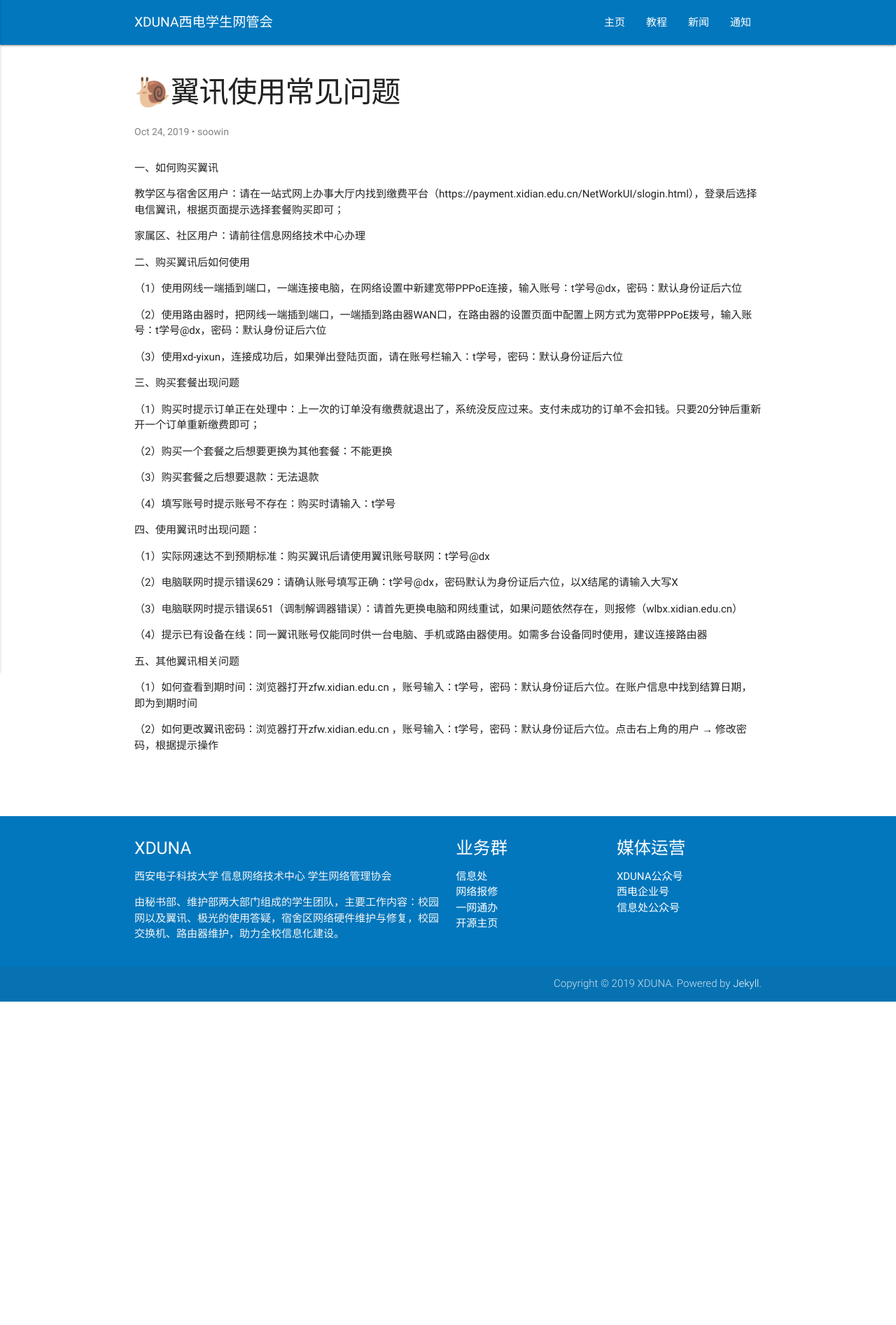
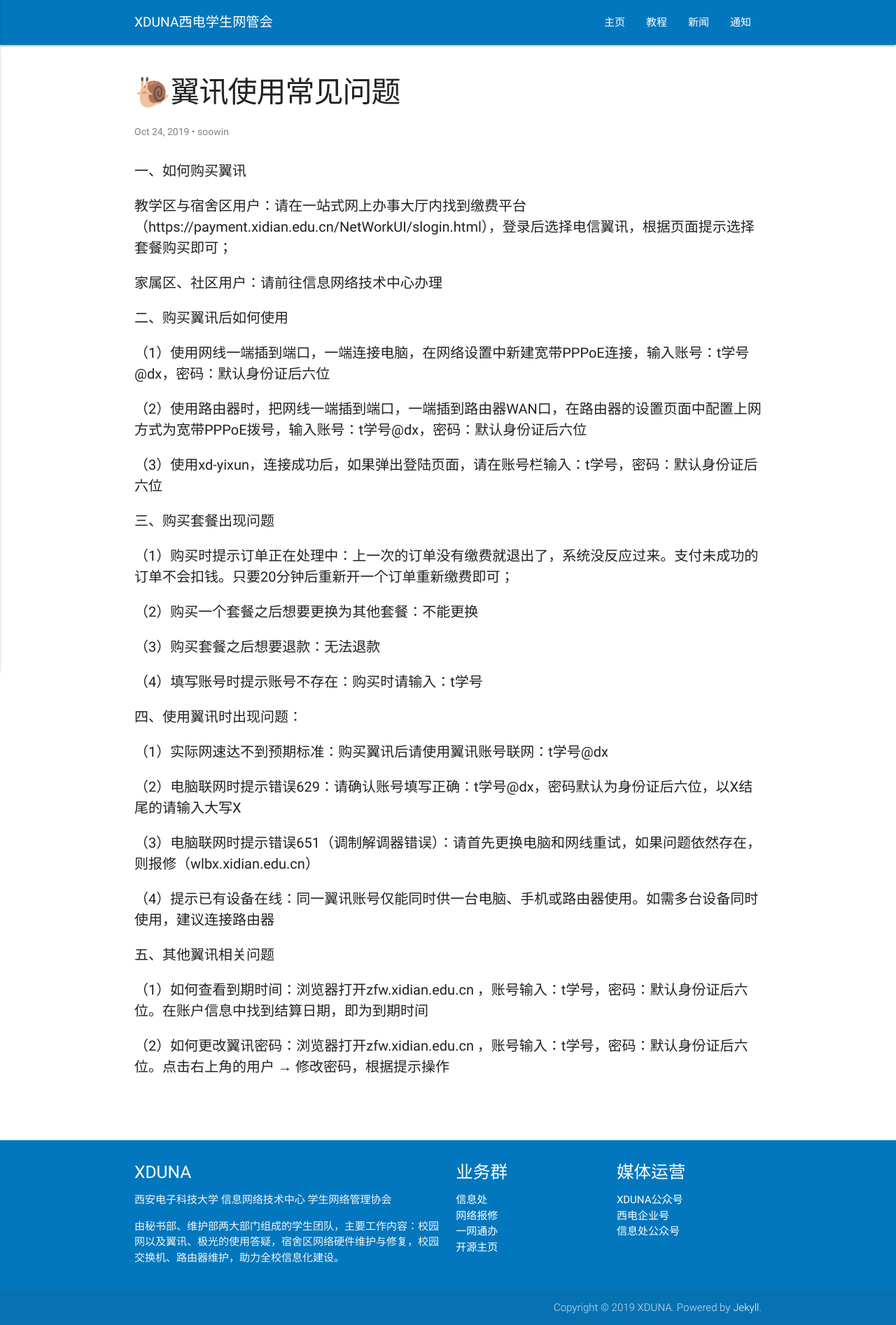
Before and after one commit to pingmoogle/xdunahomepage, a Jekyll site: the page built from _posts/tutorial/2019-10-24-yixun.md, in a window 1280 px wide. Shown: the whole page at 70% size. Built offline with Jekyll 4.4.1, drawn with Linux system fonts in a browser that asks for light colours; comment, search, counter and statistics services are not loaded; before the commit the page ends 1431 px from its top, so only the background shows below that.

Commit message:
fix header

```diff
--- a/_includes/header.html
+++ b/_includes/header.html
@@ -29,6 +29,6 @@
             {% endif %}
           </ul>
 
-      <a href="#" data-activates="nav-mobile" class="button-collapse"><i class="material-icons">menu</i></a>
+      <a href="#" data-activates="nav-mobile" class="button-collapse">⚙MENU</a>
     </div>
 </nav>
--- a/_layouts/post.html
+++ b/_layouts/post.html
@@ -20,8 +20,9 @@ comments: true
           {%- endif -%}</p>
       </header>
 
-      <div class="post-content e-content" itemprop="articleBody">
-        {{ content }}
+      <div class="post-content e-content" itemprop="articleBody" >
+        <h4 style="line-height: 1.5;">{{ content }}</h4>
+
       </div>
 
       <a class="u-url" href="{{ page.url | relative_url }}" hidden></a>
```
